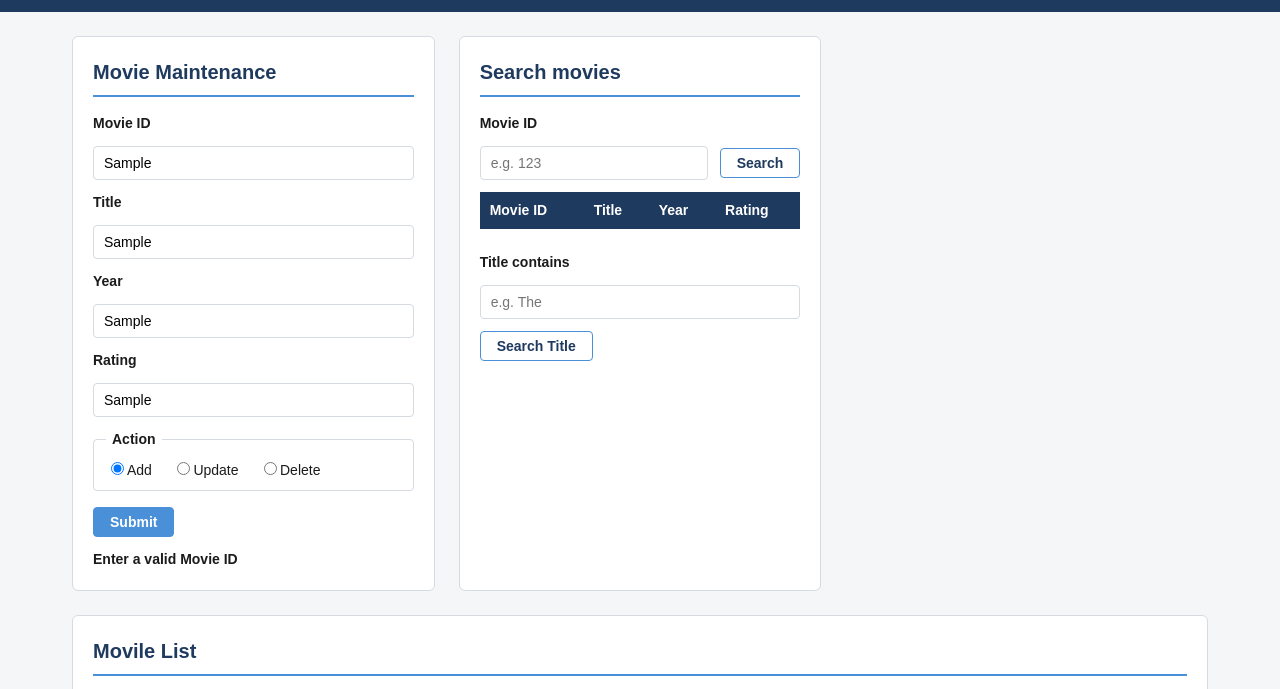
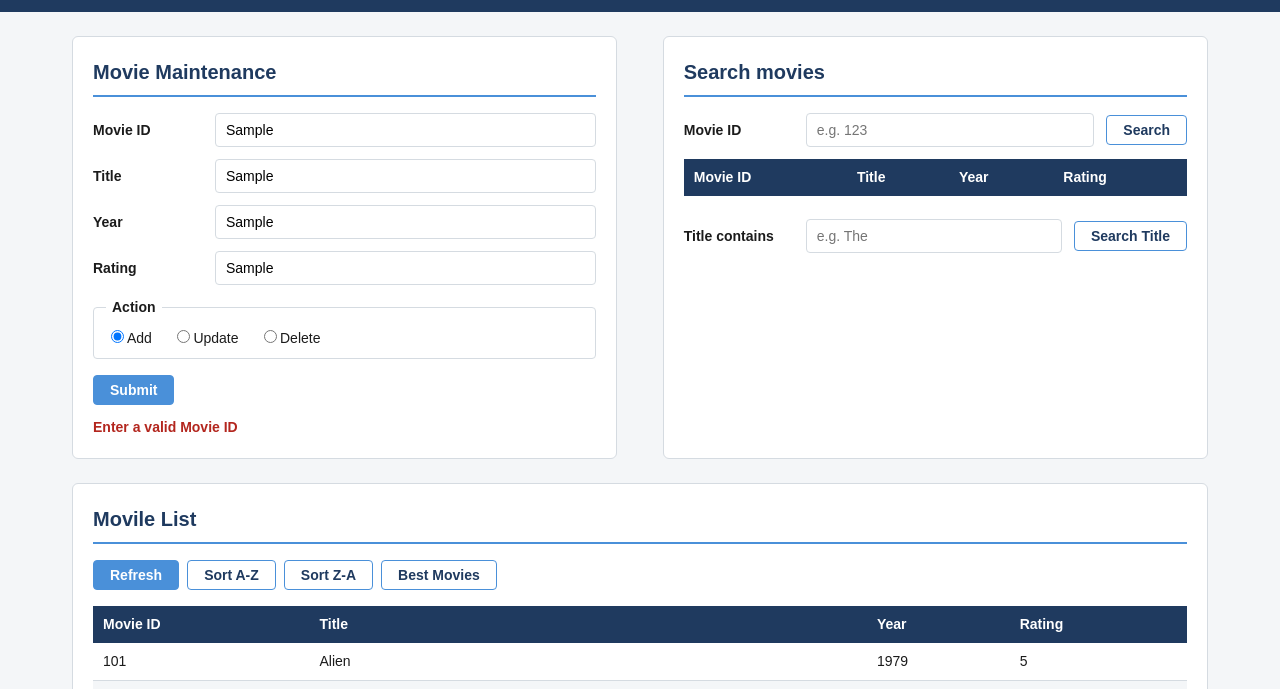
Before and after one commit to Zoubim/B5Repo, a plain HTML site: page index.html in a window 1280 px wide. Both pictures are taken after typing "Sample", "Sample", "Sample", "Sample" into the empty fields and a click on the button "Submit". Shown: the part 82-771 px from the top of the page. Drawn offline with Linux system fonts and the light colour scheme.

Commit message:
Fixed card width and alignment, fixed error message colors, test cases and minor updates

```diff
--- a/css/styles.css
+++ b/css/styles.css
@@ -36,8 +36,9 @@ body {
 }
 .page-main {
     display:grid;
-    grid-template-columns: repeat(auto-fit, minmax(320px, 1fr));
-    gap: 24px;
+    grid-template-columns: 48% 48%;
+    justify-content: space-between;
+    row-gap: 24px;
     padding: 24px 32px;
     max-width: 1200px;
     margin: 0 auto;
--- a/js/app.js
+++ b/js/app.js
@@ -38,6 +38,14 @@ function showMessage(messageText, isError) {
     //msgElement:  displays status message
     const msgElement = document.getElementById("maintenanceMessage");
     msgElement.textContent = messageText;
+    msgElement.classList.remove("message-success", "message-error");
+    if (isError) {
+        msgElement.classList.add("message-error");
+
+    } else {
+        msgElement.classList.add("message-success");
+    }
+
 }
 
 
--- a/js/movieList.js
+++ b/js/movieList.js
@@ -84,10 +84,10 @@ class MovieList {
     remove(movieId) {
         const foundIndex = this.findIndexById(movieId);
         if (foundIndex === -1) {
-            return {success: false, message: "Movie ID " + movieId + "does not exist"};
+            return {success: false, message: "Movie ID " + movieId + " does not exist"};
         }
         this.movies.splice(foundIndex, 1);
-        return {success: true, message: "Movie ID" + movieId + "has been deleted"};
+        return {success: true, message: "Movie ID " + movieId + " has been deleted"};
     }
 
     /**
```
Also changed, not shown: 2 other files.
